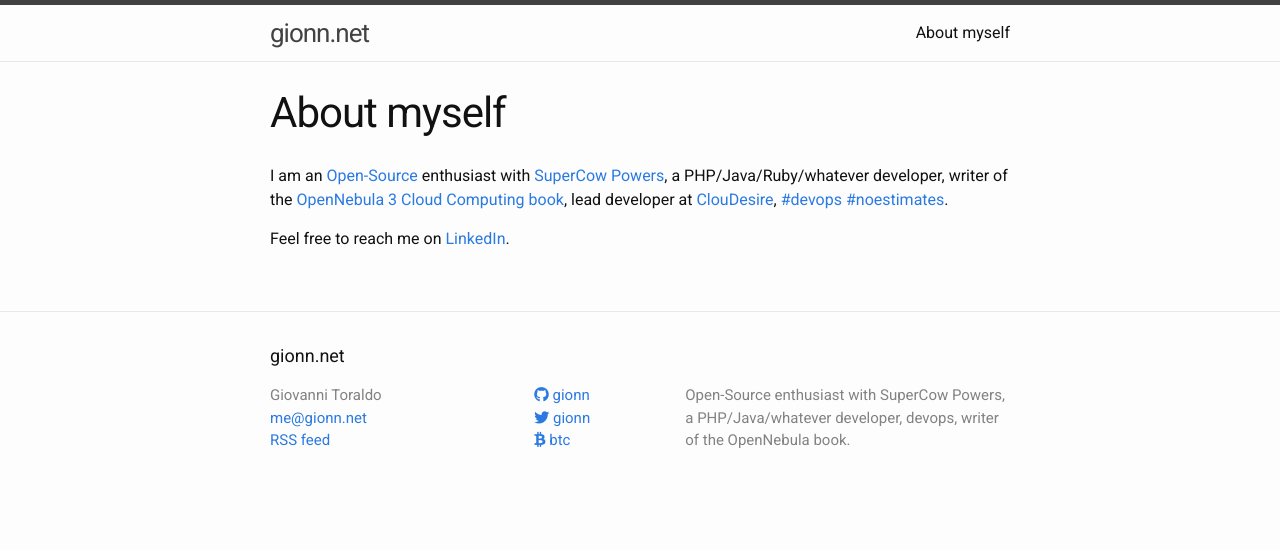
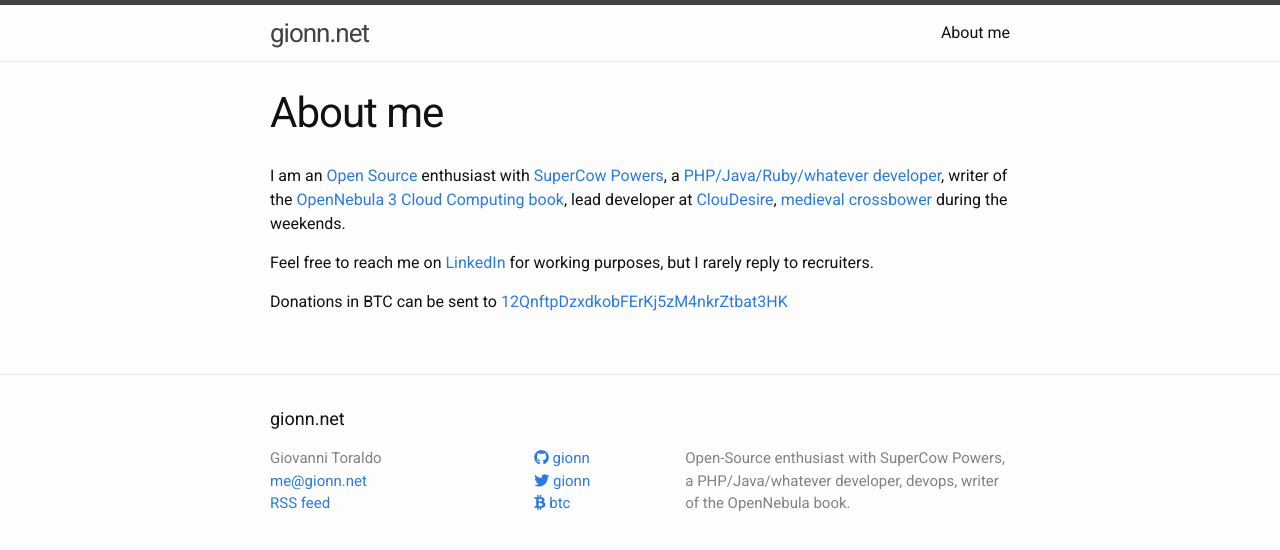
Before and after one commit to gionn/gionn.github.io, a Jekyll site: the page built from about.md, in a window 1280 px wide. Shown: the top 550 px of the page. Built offline with Jekyll 4.4.1, drawn with Linux system fonts in a browser that asks for light colours; nearby versions of some CDN libraries.

Commit message:
Revamp about page

```diff
--- a/about.md
+++ b/about.md
@@ -1,8 +1,10 @@
 ---
 layout: page
-title: About myself
+title: About me
 permalink: /about/
 ---
-I am an [Open-Source](https://github.com/gionn) enthusiast with [SuperCow Powers](http://serverfault.com/users/72778/giovanni-toraldo), a PHP/Java/Ruby/whatever developer, writer of the [OpenNebula 3 Cloud Computing](https://www.packtpub.com/virtualization-and-cloud/opennebula-3-cloud-computing) [book](http://www.amazon.com/OpenNebula-Cloud-Computing-Giovanni-Toraldo/dp/1849517460), lead developer at [ClouDesire](http://www.cloudesire.com), [#devops](https://twitter.com/search?q=%23devops) [#noestimates](https://twitter.com/search?q=%23noestimates).
+I am an [Open Source](https://github.com/gionn) enthusiast with [SuperCow Powers](http://serverfault.com/users/72778/giovanni-toraldo), a [PHP/Java/Ruby/whatever developer](https://github.com/gionn?tab=repositories), writer of the [OpenNebula 3 Cloud Computing](https://www.packtpub.com/virtualization-and-cloud/opennebula-3-cloud-computing) [book](http://www.amazon.com/OpenNebula-Cloud-Computing-Giovanni-Toraldo/dp/1849517460), lead developer at [ClouDesire](http://www.cloudesire.com), [medieval crossbower](http://consanpaolino.org/) during the weekends.
 
-Feel free to reach me on [LinkedIn](https://www.linkedin.com/in/giovannitoraldo).
+Feel free to reach me on [LinkedIn](https://www.linkedin.com/in/giovannitoraldo) for working purposes, but I rarely reply to recruiters.
+
+Donations in BTC can be sent to [12QnftpDzxdkobFErKj5zM4nkrZtbat3HK](bitcoin:12QnftpDzxdkobFErKj5zM4nkrZtbat3HK)
```
